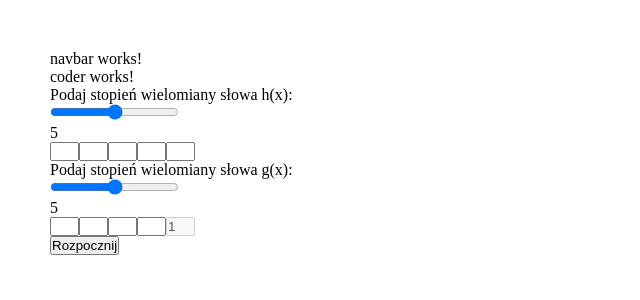
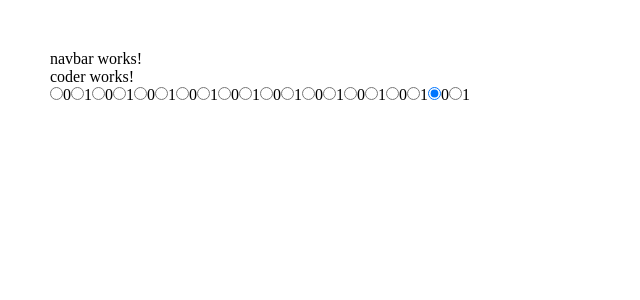
Before and after one commit to agims7/Coder, an Angular app: page / in a window 1280 px wide. Shown: the top 300 px of the page, without its empty margins (0-640 px from the left). Built offline with nearby package versions, Linux system fonts and the light colour scheme.

Commit message:
working on TS file

```diff
--- a/src/app/coder/coder.component.html
+++ b/src/app/coder/coder.component.html
@@ -3,7 +3,7 @@
 </p>
 
 
-<div>
+<!--<div>
   <p>Podaj stopień wielomiany słowa h(x):</p>
   <input type="range" min="0" max="10" [(ngModel)]="hx" (change)="setInputsHx()">
   <p>{{ hx }}</p>
@@ -23,4 +23,55 @@
   </div>
 </div>
 
-<input type="submit" value="Rozpocznij" (click)="checkInputs()"/>
+<input type="submit" value="Rozpocznij" (click)="checkInputs()" />
+-->
+
+  <span *ngFor="let binaryState of binaryScope; let i = index">
+      <input id="binaryState{{ i }}" [(ngModel)]="selectedBinaryScope0" name="selectedBinaryScope0" type="radio" value="{{ i }}" (click)="changeState(i)"/>
+      <label for="binaryState{{ i }}">{{ binaryState }}</label>
+  </span>
+
+  <span *ngFor="let binaryState of binaryScope; let i = index">
+      <input id="binaryState{{ i }}" [(ngModel)]="selectedBinaryScope0" name="selectedBinaryScope0" type="radio" value="{{ i }}" (click)="changeState(i)"/>
+      <label for="binaryState{{ i }}">{{ binaryState }}</label>
+  </span>
+
+    <span *ngFor="let binaryState of binaryScope; let i = index">
+      <input id="binaryState{{ i }}" [(ngModel)]="selectedBinaryScope0" name="selectedBinaryScope0" type="radio" value="{{ i }}" (click)="changeState(i)"/>
+      <label for="binaryState{{ i }}">{{ binaryState }}</label>
+  </span>
+
+    <span *ngFor="let binaryState of binaryScope; let i = index">
+      <input id="binaryState{{ i }}" [(ngModel)]="selectedBinaryScope0" name="selectedBinaryScope0" type="radio" value="{{ i }}" (click)="changeState(i)"/>
+      <label for="binaryState{{ i }}">{{ binaryState }}</label>
+  </span>
+
+    <span *ngFor="let binaryState of binaryScope; let i = index">
+      <input id="binaryState{{ i }}" [(ngModel)]="selectedBinaryScope0" name="selectedBinaryScope0" type="radio" value="{{ i }}" (click)="changeState(i)"/>
+      <label for="binaryState{{ i }}">{{ binaryState }}</label>
+  </span>
+
+    <span *ngFor="let binaryState of binaryScope; let i = index">
+      <input id="binaryState{{ i }}" [(ngModel)]="selectedBinaryScope0" name="selectedBinaryScope0" type="radio" value="{{ i }}" (click)="changeState(i)"/>
+      <label for="binaryState{{ i }}">{{ binaryState }}</label>
+  </span>
+
+    <span *ngFor="let binaryState of binaryScope; let i = index">
+      <input id="binaryState{{ i }}" [(ngModel)]="selectedBinaryScope0" name="selectedBinaryScope0" type="radio" value="{{ i }}" (click)="changeState(i)"/>
+      <label for="binaryState{{ i }}">{{ binaryState }}</label>
+  </span>
+
+    <span *ngFor="let binaryState of binaryScope; let i = index">
+      <input id="binaryState{{ i }}" [(ngModel)]="selectedBinaryScope0" name="selectedBinaryScope0" type="radio" value="{{ i }}" (click)="changeState(i)"/>
+      <label for="binaryState{{ i }}">{{ binaryState }}</label>
+  </span>
+
+    <span *ngFor="let binaryState of binaryScope; let i = index">
+      <input id="binaryState{{ i }}" [(ngModel)]="selectedBinaryScope0" name="selectedBinaryScope0" type="radio" value="{{ i }}" (click)="changeState(i)"/>
+      <label for="binaryState{{ i }}">{{ binaryState }}</label>
+  </span>
+
+    <span *ngFor="let binaryState of binaryScope; let i = index">
+      <input id="binaryState{{ i }}" [(ngModel)]="selectedBinaryScope0" name="selectedBinaryScope0" type="radio" value="{{ i }}" (click)="changeState(i)"/>
+      <label for="binaryState{{ i }}">{{ binaryState }}</label>
+  </span>
--- a/src/app/coder/coder.component.ts
+++ b/src/app/coder/coder.component.ts
@@ -11,27 +11,45 @@ export class CoderComponent implements OnInit {
   private collectionHx: any = [];
   private collectionGx: any;
 
+  private binaryScope: string[] = ['0', '1'];
+  private binaryRange= [0, 1, 2, 3, 4, 5, 6, 7, 8, 9];
+  private selectedBinaryScope0 = '0';
+  private selectedBinaryScope1 = 0;
+  private selectedBinaryScope2 = 0;
+  private selectedBinaryScope3 = 0;
+  private selectedBinaryScope4 = 0;
+  private selectedBinaryScope5 = 0;
+  private selectedBinaryScope6 = 0;
+  private selectedBinaryScope7 = 0;
+  private selectedBinaryScope8 = 0;
+  private selectedBinaryScope9 = 0;
+
+
   constructor() { }
 
-  setInputsHx() {
-    for (let i = 0; i < this.hx; i++) {
-      this.collectionHx.push(i);
-    }
-  }
+  // setInputsHx() {
+  //   for (let i = 0; i < this.hx; i++) {
+  //     this.collectionHx.push(i);
+  //   }
+  // }
 
-  setInputsGx() {
-    this.collectionGx = [];
-    for (let i = 0; i < this.gx - 1; i++) {
-      this.collectionGx.push(i);
-    }
+  // setInputsGx() {
+  //   this.collectionGx = [];
+  //   for (let i = 0; i < this.gx - 1; i++) {
+  //     this.collectionGx.push(i);
+  //   }
+  // }
+
+  changeState() {
+    console.log('this.selectedBinaryScope0', this.selectedBinaryScope0);
   }
 
   ngOnInit() {
-    this.setInputsHx();
-    this.setInputsGx();
+    // this.setInputsHx();
+    // this.setInputsGx();
 
-    let content: any = ( < HTMLInputElement > document.getElementById('lastgxword'));
-    console.log(content.value);
+    // let content: any = ( < HTMLInputElement > document.getElementById('lastgxword'));
+    // console.log(content.value);
   }
 
 }
```
